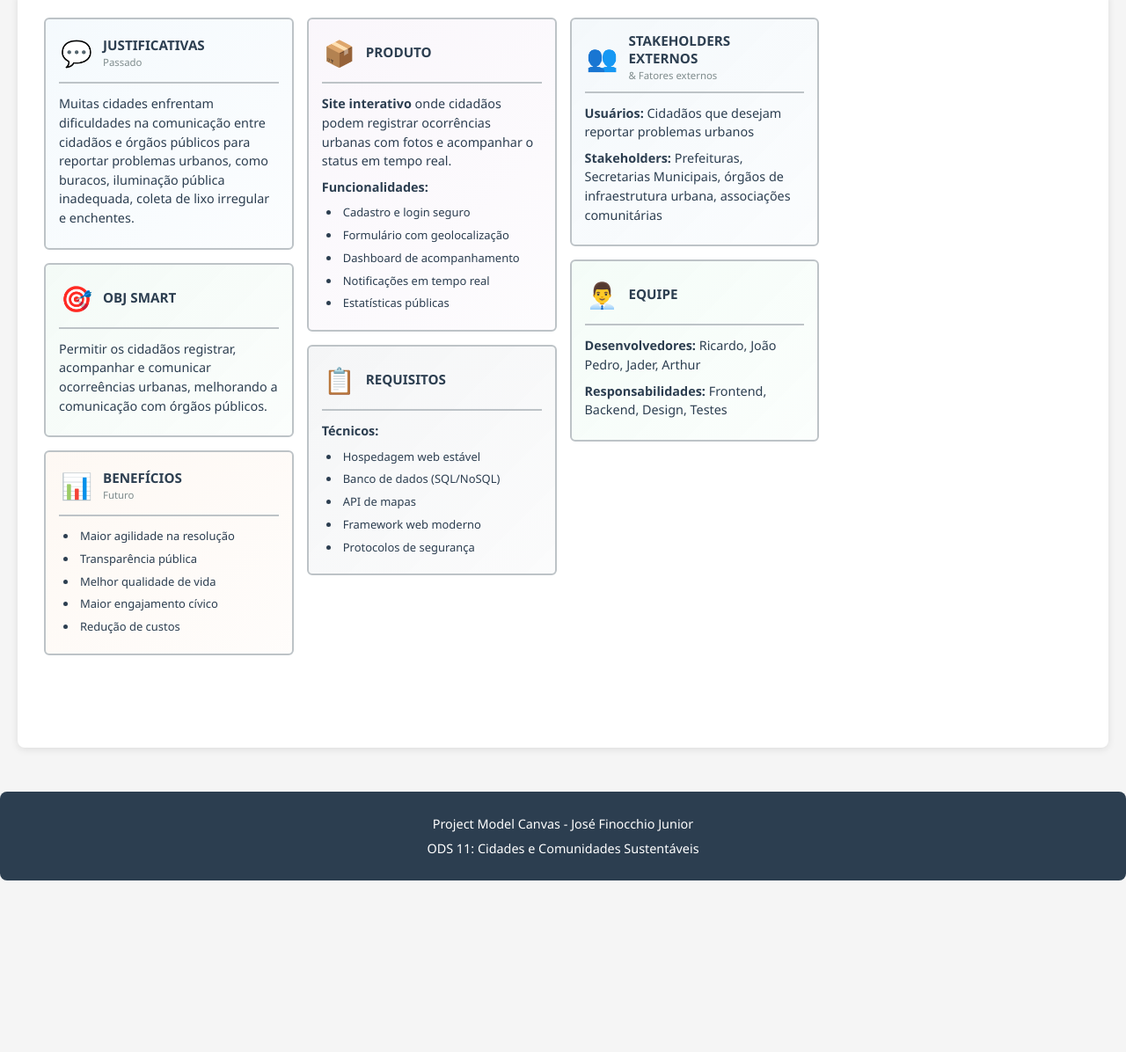
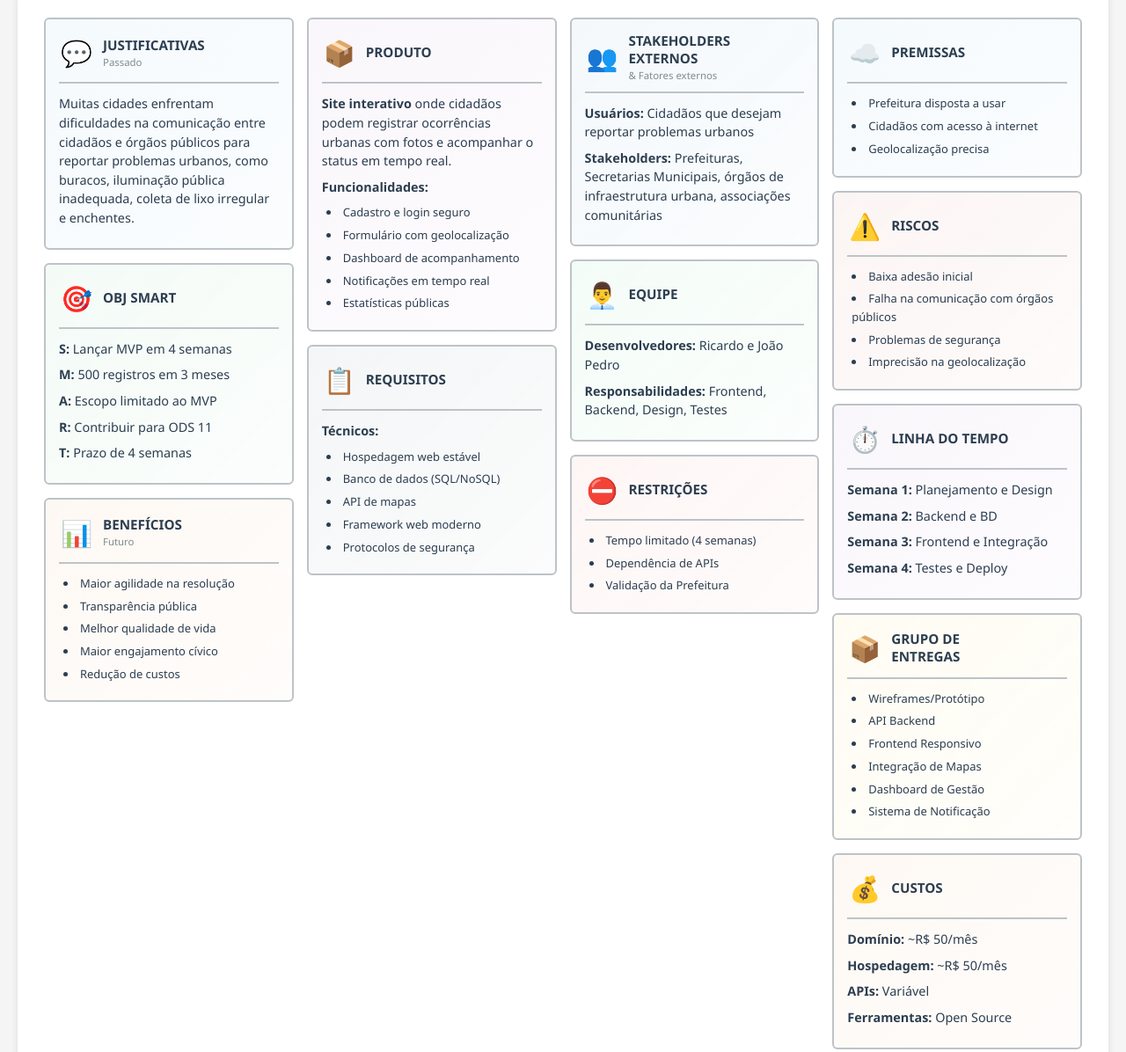
Before and after one commit to Rybarck/cidadao-conectado-pmc, a website: page index.html in a window 1280 px wide. Shown: the part 280-1476 px from the top of the page at 88% size. Before the commit the page ends 1281 px from the top, so only its background shows below. Drawn offline with Linux system fonts and the light colour scheme.

Commit message:
Update index.html

```diff
--- a/index.html
+++ b/index.html
@@ -38,7 +38,11 @@
 <h3>OBJ SMART</h3>
 </div>
 <div class="box-content">
-<p><strong></strong> Permitir os cidadãos registrar, acompanhar e comunicar ocorreências urbanas, melhorando a comunicação com órgãos públicos.</p>
+<p><strong>S:</strong> Lançar MVP em 4 semanas</p>
+<p><strong>M:</strong> 500 registros em 3 meses</p>
+<p><strong>A:</strong> Escopo limitado ao MVP</p>
+<p><strong>R:</strong> Contribuir para ODS 11</p>
+<p><strong>T:</strong> Prazo de 4 semanas</p>
 </div>
 </div>
 
@@ -116,13 +120,99 @@
 <h3>EQUIPE</h3>
 </div>
 <div class="box-content">
-<p><strong>Desenvolvedores:</strong> Ricardo, João Pedro, Jader, Arthur</p>
+<p><strong>Desenvolvedores:</strong> Ricardo e João Pedro</p>
 <p><strong>Responsabilidades:</strong> Frontend, Backend, Design, Testes</p>
 </div>
 </div>
 
+                    <div class="box restricoes">
+                        <div class="box-header">
+                            <span class="icon">⛔</span>
+                            <h3>RESTRIÇÕES</h3>
+                        </div>
+                        <div class="box-content">
+                            <ul>
+                                <li>Tempo limitado (4 semanas)</li>
+                                <li>Dependência de APIs</li>
+                                <li>Validação da Prefeitura</li>
+                            </ul>
+                        </div>
+                    </div>
+                </div>
 
-                </div>
+                <!-- Right Column -->
+                <div class="section right-section">
+                    <div class="box premissas">
+                        <div class="box-header">
+                            <span class="icon">☁️</span>
+                            <h3>PREMISSAS</h3>
+                        </div>
+                        <div class="box-content">
+                            <ul>
+                                <li>Prefeitura disposta a usar</li>
+                                <li>Cidadãos com acesso à internet</li>
+                                <li>Geolocalização precisa</li>
+                            </ul>
+                        </div>
+                    </div>
+
+                    <div class="box riscos">
+                        <div class="box-header">
+                            <span class="icon">⚠️</span>
+                            <h3>RISCOS</h3>
+                        </div>
+                        <div class="box-content">
+                            <ul>
+                                <li>Baixa adesão inicial</li>
+                                <li>Falha na comunicação com órgãos públicos</li>
+                                <li>Problemas de segurança</li>
+                                <li>Imprecisão na geolocalização</li>
+                            </ul>
+                        </div>
+                    </div>
+
+                    <div class="box linha-tempo">
+                        <div class="box-header">
+                            <span class="icon">⏱️</span>
+                            <h3>LINHA DO TEMPO</h3>
+                        </div>
+                        <div class="box-content">
+                            <p><strong>Semana 1:</strong> Planejamento e Design</p>
+                            <p><strong>Semana 2:</strong> Backend e BD</p>
+                            <p><strong>Semana 3:</strong> Frontend e Integração</p>
+                            <p><strong>Semana 4:</strong> Testes e Deploy</p>
+                        </div>
+                    </div>
+
+                    <div class="box entregas">
+                        <div class="box-header">
+                            <span class="icon">📦</span>
+                            <h3>GRUPO DE<br>ENTREGAS</h3>
+                        </div>
+                        <div class="box-content">
+                            <ul>
+                                <li>Wireframes/Protótipo</li>
+                                <li>API Backend</li>
+                                <li>Frontend Responsivo</li>
+                                <li>Integração de Mapas</li>
+                                <li>Dashboard de Gestão</li>
+                                <li>Sistema de Notificação</li>
+                            </ul>
+                        </div>
+                    </div>
+
+                    <div class="box custos">
+                        <div class="box-header">
+                            <span class="icon">💰</span>
+                            <h3>CUSTOS</h3>
+                        </div>
+                        <div class="box-content">
+                            <p><strong>Domínio:</strong> ~R$ 50/mês</p>
+                            <p><strong>Hospedagem:</strong> ~R$ 50/mês</p>
+                            <p><strong>APIs:</strong> Variável</p>
+                            <p><strong>Ferramentas:</strong> Open Source</p>
+                        </div>
+                    </div>
                 </div>
             </div>
         </main>
```
